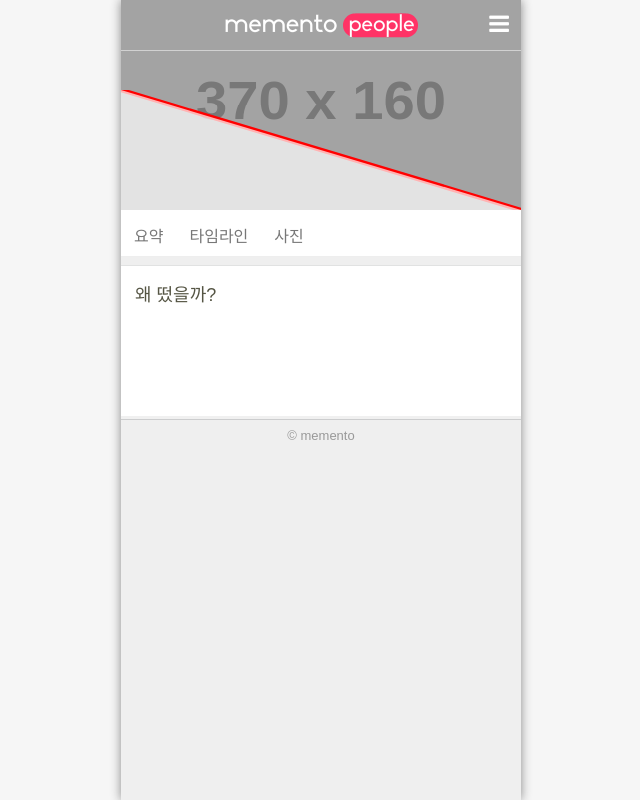
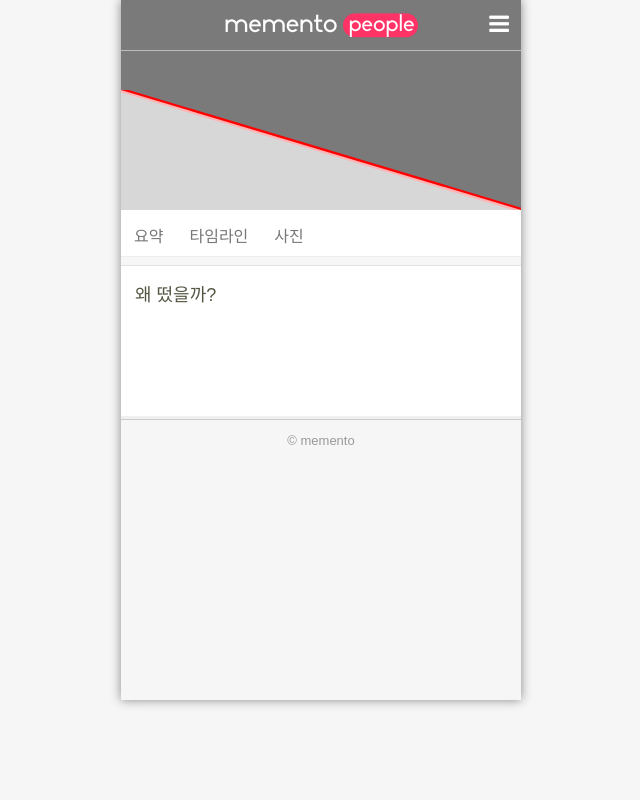
Before and after one commit to memento7/service-frontend, a Python web app: template template/people_magazine/summary.html in a window 1280 px wide. Shown: the whole page, without its empty margins (319-959 px from the left). Run offline with Jinja, Linux system fonts and the light colour scheme; the template is opened without the code that fills it, so the values that code supplies are empty; grey boxes labelled with a size stand in for pictures from a placeholder-image service; some libraries are stand-ins or nearby versions.

Commit message:
Improve details

```diff
--- a/static/css/common.css
+++ b/static/css/common.css
@@ -132,7 +132,7 @@ nav.magazine-nav ul li.selected{
 }
 
 footer{
-	margin: 5px 0 10px 0;
+	padding: 5px 0 10px 0;
 	font-size: 13px;
 	color: #999;
 	text-align: center;
@@ -140,16 +140,19 @@ footer{
 
 
 @media(min-width: 700px) {
-	html{
+	html,body{
 		background-color: #f6f6f6;
+		overflow-x: hidden;
 	}
-	body{
+	#wrap{
+		position: relative;
 		width: 400px;
+		min-height: 700px;
 		margin: 0 auto;
 		box-shadow: 0px 0px 10px #888888;
 	}
 
-	header{
+	#wrap header{
 		width: 400px;
 	}
 }
--- a/static/css/event_magazine.css
+++ b/static/css/event_magazine.css
@@ -27,7 +27,8 @@ section#event-header .background{
 
 	width: 100%;
 	height: 210px;
-	background-image: url('https://placehold.it/370x160');
+	/*background-image: url('https://placehold.it/370x160');*/
+	background-color: #999;
 	background-size: 100% auto;
 	background-position: center;
 	filter: brightness(65%);
--- a/static/css/people_magazine.css
+++ b/static/css/people_magazine.css
@@ -32,7 +32,8 @@ section#people-header .background{
 
 	width: 100%;
 	height: 210px;
-	background-image: url('https://placehold.it/370x160');
+	/*background-image: url('https://placehold.it/370x160');*/
+	background-color: #999;
 	background-size: 100% auto;
 	background-position: center;
 	filter: brightness(80%);
--- a/template/event_magazine/3lines.html
+++ b/template/event_magazine/3lines.html
@@ -22,6 +22,7 @@
 			<button class="write" onclick="alert('준비중입니다')">3줄 요약 작성하기</button>
 		</div>
 
+	{% if three_line_summaries and three_line_summaries | length %}
 		{% for summary in three_line_summaries %}
 		<div class="three-line-tile">
 			<div class="clearfix">
@@ -49,6 +50,10 @@
 			</div>
 		</div>
 		{% endfor %}
+	{% else %}
+	<div class="no-content">아직 3줄 요약이 없습니다</div>
+	{% endif %}
+
 	</section>
 
 
--- a/template/event_magazine/summary.html
+++ b/template/event_magazine/summary.html
@@ -81,7 +81,7 @@
 			<div class="fl">
 				<div>
 					<svg xmlns="http://www.w3.org/2000/svg" version="1.1" width="90" height="50" class="{{ r.rank | lower }}-rank">
-						{% set tmp_angle = {'S': 1, 'A': 0.7, 'B': 0.4, 'C': 0.1} %}
+						{% set tmp_angle = {'S': 1, 'A': 0.75, 'B': 0.5, 'C': 0.25} %}
 						{% set pos = range_svg_pos(tmp_angle[r.rank], 38, 45, 45) %}
 						<path d="M {{ pos }}
 								A 38, 38, 0, 0, 0, 7, 45" class="pos" />
@@ -107,13 +107,13 @@
 				</div>
 				<div class="reference">
 					<span>언론 언급수</span>
-					<span class="value value-news">{{ article_count }}</span>
+					<span class="value value-news">{{ '{0:,}'.format(article_count) }}</span>
 
 					{# <span>SNS</span>
 					<span class="value value-sns">X</span> #}
 
 					<span>댓글</span>
-					<span class="value value-comment">{{ comment_count }}</span>
+					<span class="value value-comment">{{ '{0:,}'.format(comment_count) }}</span>
 				</div>
 			</div>
 
--- a/template/home.html
+++ b/template/home.html
@@ -1,12 +1,14 @@
 {% extends '/layouts/default.html' %}
 
-{% block title %}메멘토{% endblock %}
+{% block title %}메멘토 - 그 사람에 대한 모든 정보{% endblock %}
 
 {% block head %}
 	{{ super() }}
 
+	<meta property="og:image" content="/images/cover.png">
+
 	<style type="text/css">
-		body{
+		#wrap{
 			background-color: white;
 		}
 		header{
--- a/template/layouts/default.html
+++ b/template/layouts/default.html
@@ -28,10 +28,12 @@
 			</a>
 		{% endmacro %}
 
-		{% block content %}{% endblock %}
+		<div id="wrap">
+			{% block content %}{% endblock %}
 
-		<footer>
-			&copy; memento
-		</footer>
+			<footer>
+				&copy; memento
+			</footer>
+		</div>
 	</body>
 </html>
--- a/template/people_magazine/role_data.html
+++ b/template/people_magazine/role_data.html
@@ -34,7 +34,7 @@
 		makeStatChart(
 			document.getElementById("stat-chart"),
 			{{ role_stat_info | safe }},
-			{{ role_data._stats | safe }}
+			{{ role_data.record_stats | safe }}
 		);
 	</script>
 
--- a/template/people_magazine/summary.html
+++ b/template/people_magazine/summary.html
@@ -105,7 +105,7 @@
 				makeStatChart(
 					document.getElementById("stat-chart-{{ loop.index }}"),
 					{{ role_stat_info | safe }},
-					{{ role_data._stats | safe }}
+					{{ role_data.record_stats | safe }}
 				);
 			</script>
 
```
Also changed, not shown: models/people.py (+11 -3 lines), static/favicon.ico, static/images/cover.png (added), static/images/logo_title.png.
